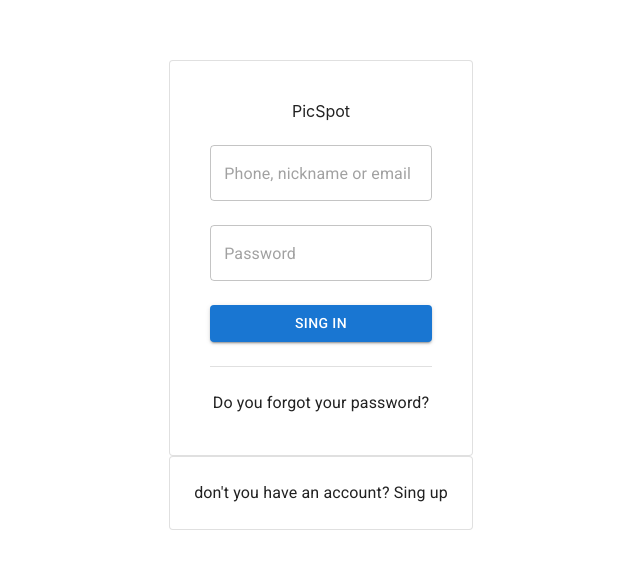
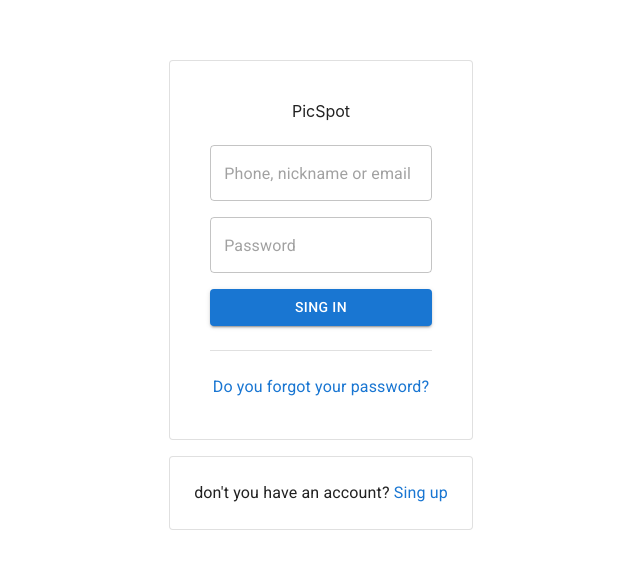
Before and after one commit to Douglas571/instagram-clone, a React (Vite) app: page / in a window 1280 px wide. Shown: the part 105-674 px from the top of the page, without its empty margins (319-959 px from the left). Built offline with nearby package versions, Linux system fonts and the light colour scheme.

Commit message:
Fixed some minor details in layout.

```diff
--- a/src/pages/login.tsx
+++ b/src/pages/login.tsx
@@ -1,4 +1,13 @@
-import { Box, Paper, Stack, TextField, Button, Divider, Typography } from '@mui/material';
+import {
+  Box,
+  Paper,
+  Stack,
+  TextField,
+  Button,
+  Divider,
+  Typography,
+  Link,
+} from '@mui/material';
 
 export default function Login(): JSX.Element {
   return (
@@ -12,27 +21,37 @@ export default function Login(): JSX.Element {
     >
       <Box
         sx={{
-          maxWidth: '400px',
+          maxWidth: '500',
           display: 'flex',
           flexDirection: 'column',
           alignContent: 'center',
           justifyContent: 'center',
         }}
       >
-        <Paper sx={{ p: 5 }} variant="outlined">
+        <Paper sx={{ p: 5, mb: 2 }} variant="outlined">
           <Box sx={{ mb: 3, textAlign: 'center' }}>PicSpot</Box>
-          <Stack gap={3}>
+          <Stack gap={2}>
             <TextField placeholder="Phone, nickname or email" />
             <TextField placeholder="Password" />
-            <Button variant="contained">Sing in</Button>
-            <Divider></Divider>
-            <Typography sx={{ textAlign: 'center' }}>
+            <Button variant="contained" disableRipple>
+              Sing in
+            </Button>
+          </Stack>
+          <Divider sx={{ mt: 3, mb: 3 }}></Divider>
+          <Typography sx={{ textAlign: 'center' }}>
+            <Link href="/recover" sx={{ textDecoration: 'none' }}>
               Do you forgot your password?
-            </Typography>
-          </Stack>
+            </Link>
+          </Typography>
         </Paper>
+
         <Paper variant="outlined" sx={{ p: 3, textAlign: 'center' }}>
-          <Typography>don't you have an account? Sing up</Typography>
+          <Typography>
+            don't you have an account?{' '}
+            <Link href="/singup" sx={{ textDecoration: 'none' }}>
+              Sing up
+            </Link>
+          </Typography>
         </Paper>
       </Box>
     </Box>
```
